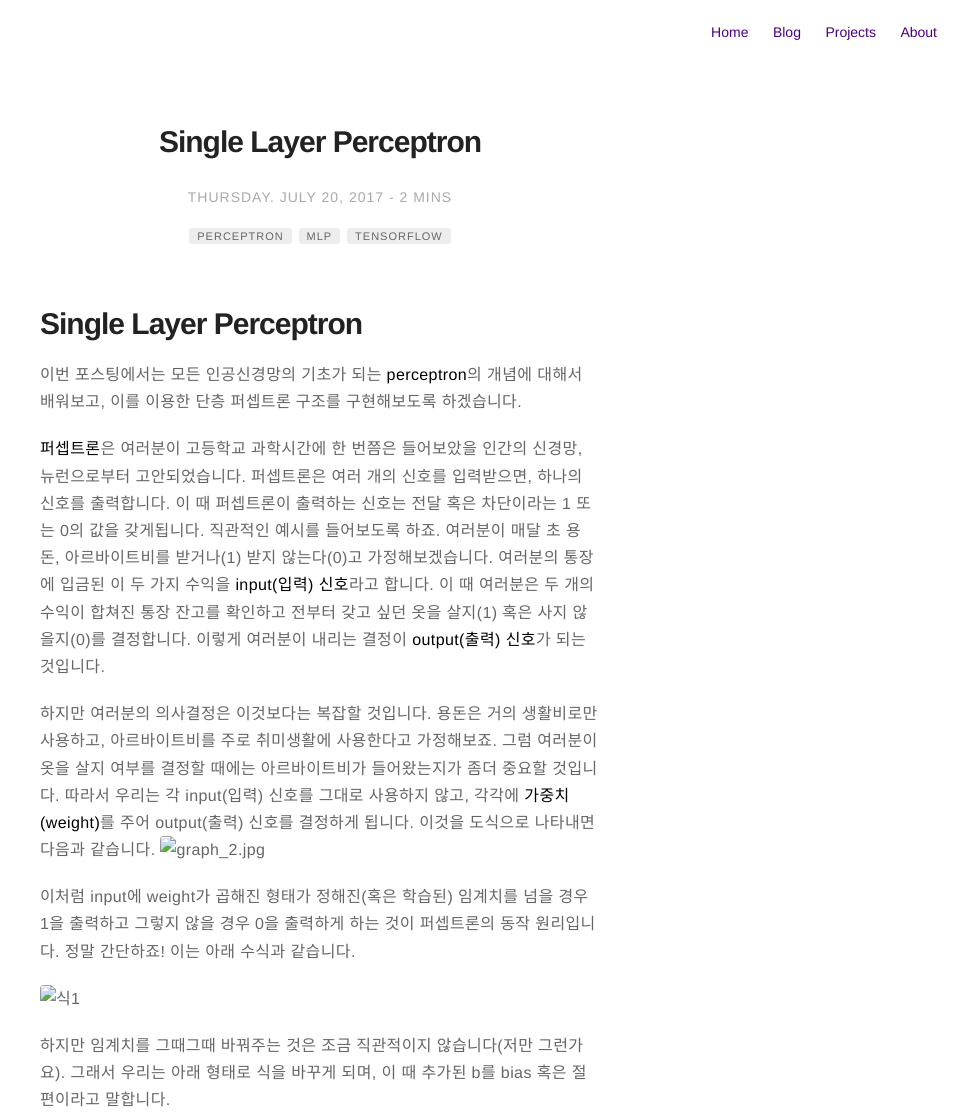
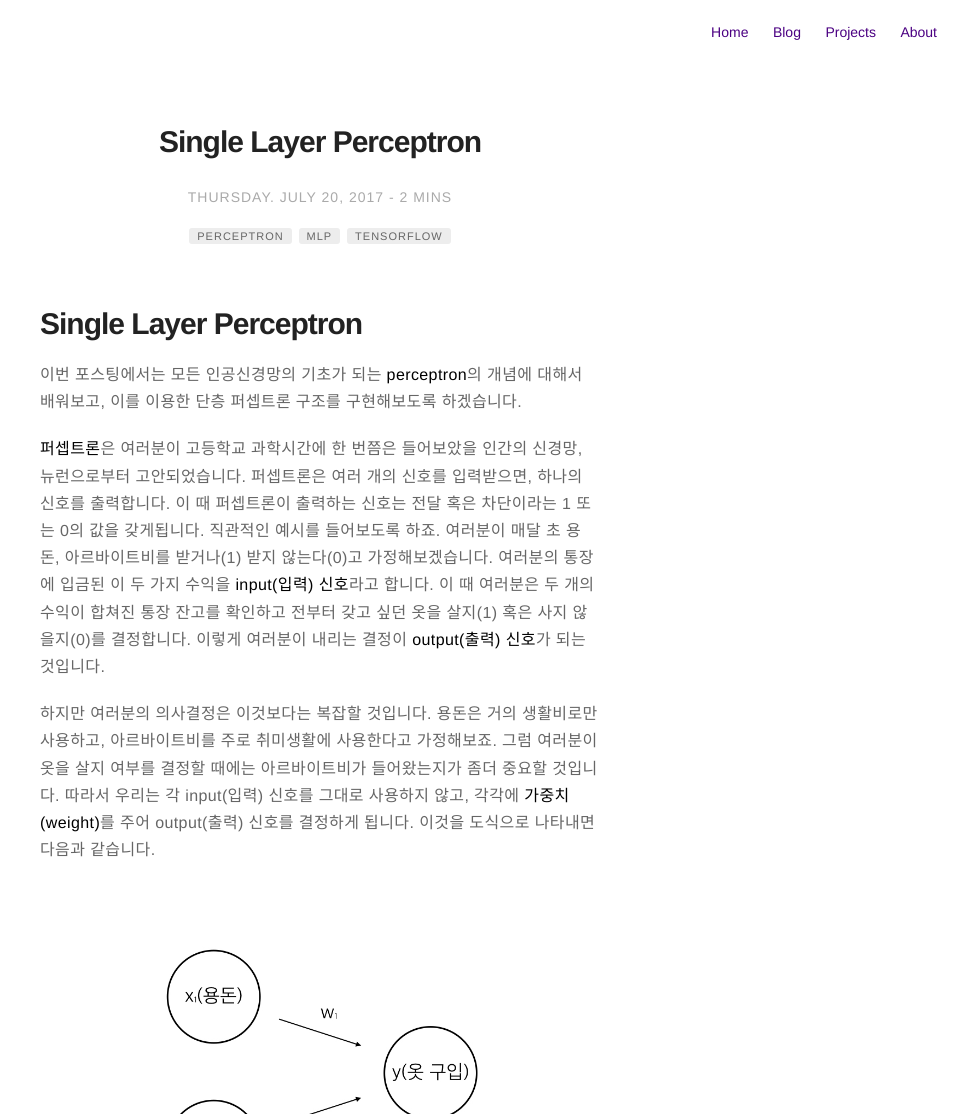
Before and after one commit to POZAlabs/pozalabs.github.io, a Jekyll site: the page built from _posts/2017-07-20-single layer pereptron.md, in a window 1280 px wide. Shown: the top 1114 px of the page, without its empty margins (320-1280 px from the left). Built offline with Jekyll 4.4.1, drawn with Linux system fonts in a browser that asks for light colours; grey boxes are pictures that could not be loaded.

Commit message:
Update 2017-07-20-single layer pereptron.md

```diff
--- a/_posts/2017-07-20-single layer pereptron.md
+++ b/_posts/2017-07-20-single layer pereptron.md
@@ -22,20 +22,20 @@ description: Single Layer Perceptron summary
  **퍼셉트론**은 여러분이 고등학교 과학시간에 한 번쯤은 들어보았을 인간의 신경망, 뉴런으로부터 고안되었습니다. 퍼셉트론은 여러 개의 신호를 입력받으면, 하나의 신호를 출력합니다. 이 때 퍼셉트론이 출력하는 신호는 전달 혹은 차단이라는 1 또는 0의 값을 갖게됩니다. 직관적인 예시를 들어보도록 하죠. 여러분이 매달 초 용돈, 아르바이트비를 받거나(1) 받지 않는다(0)고 가정해보겠습니다. 여러분의 통장에 입금된 이 두 가지 수익을 **input(입력) 신호**라고 합니다. 이 때 여러분은 두 개의 수익이 합쳐진 통장 잔고를 확인하고 전부터 갖고 싶던 옷을 살지(1) 혹은 사지 않을지(0)를 결정합니다. 이렇게 여러분이 내리는 결정이 **output(출력) 신호**가 되는 것입니다.
 
 하지만 여러분의 의사결정은 이것보다는 복잡할 것입니다. 용돈은 거의 생활비로만 사용하고, 아르바이트비를 주로 취미생활에 사용한다고 가정해보죠. 그럼 여러분이 옷을 살지 여부를 결정할 때에는 아르바이트비가 들어왔는지가 좀더 중요할 것입니다. 따라서 우리는 각 input(입력) 신호를 그대로 사용하지 않고, 각각에 **가중치(weight)**를 주어 output(출력) 신호를 결정하게 됩니다. 이것을 도식으로 나타내면 다음과 같습니다.
-![graph_2.jpg](assets/images/single_layer_perceptron/graph_2.jpg)
+![graph_2.jpg](../assets/images/single_layer_perceptron/graph_2.jpg)
 
 이처럼 input에 weight가 곱해진 형태가 정해진(혹은 학습된) 임계치를 넘을 경우 1을 출력하고 그렇지 않을 경우 0을 출력하게 하는 것이 퍼셉트론의 동작 원리입니다. 정말 간단하죠! 이는 아래 수식과 같습니다.
 
-![식1](assets/images/BLSTM.PNG)
+![식1](/assets/images/BLSTM.PNG)
 
 하지만 임계치를 그때그때 바꿔주는 것은 조금 직관적이지 않습니다(저만 그런가요). 그래서 우리는 아래 형태로 식을 바꾸게 되며, 이 때 추가된 b를 bias 혹은 절편이라고 말합니다.
 
-![식2](assets/images/single_layer_perceptron/식_2.jpg)
-![graph_3.jpg](assets/images/single_layer_perceptron/graph_3.jpg)
+![식2](/assets/images/single_layer_perceptron/식_2.jpg)
+![graph_3.jpg](/assets/images/single_layer_perceptron/graph_3.jpg)
 
 위 식은 여러분이 중고등학교 수학 수업을 잘 들었다면 굉장히 익숙한 형태일 것입니다. 바로 2차원 좌표축을 그리고 직선을 그었을 때, 그 직선을 기준으로 나뉘는 두 개의 공간을 표현한 식입니다. 역시 말보다는 그림이 이해하기 쉬울테니, 아래에 그림을 그려보도록 하겠습니다.
 
-![graph_1.jpg](assets/images/single_layer_perceptron/graph_1.jpg)
+![graph_1.jpg](/assets/images/single_layer_perceptron/graph_1.jpg)
 
 위처럼 공간을 올곧은 직선으로 나누는 것을 선형으로 나눴다고 말합니다. 하지만 직선만으로 공간을 나누는 것은 유연하지 않습니다. 위와 같은 방식으로는 OR, AND, NAND 문제는 해결할 수 있지만, XOR 문제는 해결할 수 없습니다. 이와 같은 문제를 해결하기 위해서는 층을 하나 더 쌓고, 공간을 단순한 선형이 아닌 곡선으로 분리해내어 좀더 유연한 적용이 가능해져야합니다.(사실 XOR은 선형만으로도 층을 하나 더 쌓으면 해결이 가능합니다). 이에 따라 <a href = "#"> **multi layer perceptron(MLP)** </a>의 개념이 등장하고, <a href = "#"> **activation function(활성함수)** </a>의 개념이 등장하게 됩니다. 후에 활성함수의 개념을 배우게 되면, 지금 배운 단순 퍼셉트론은 활성함수로 계단함수를 가진 것과 동일하다는 것을 알게 되실겁니다.
 
```
